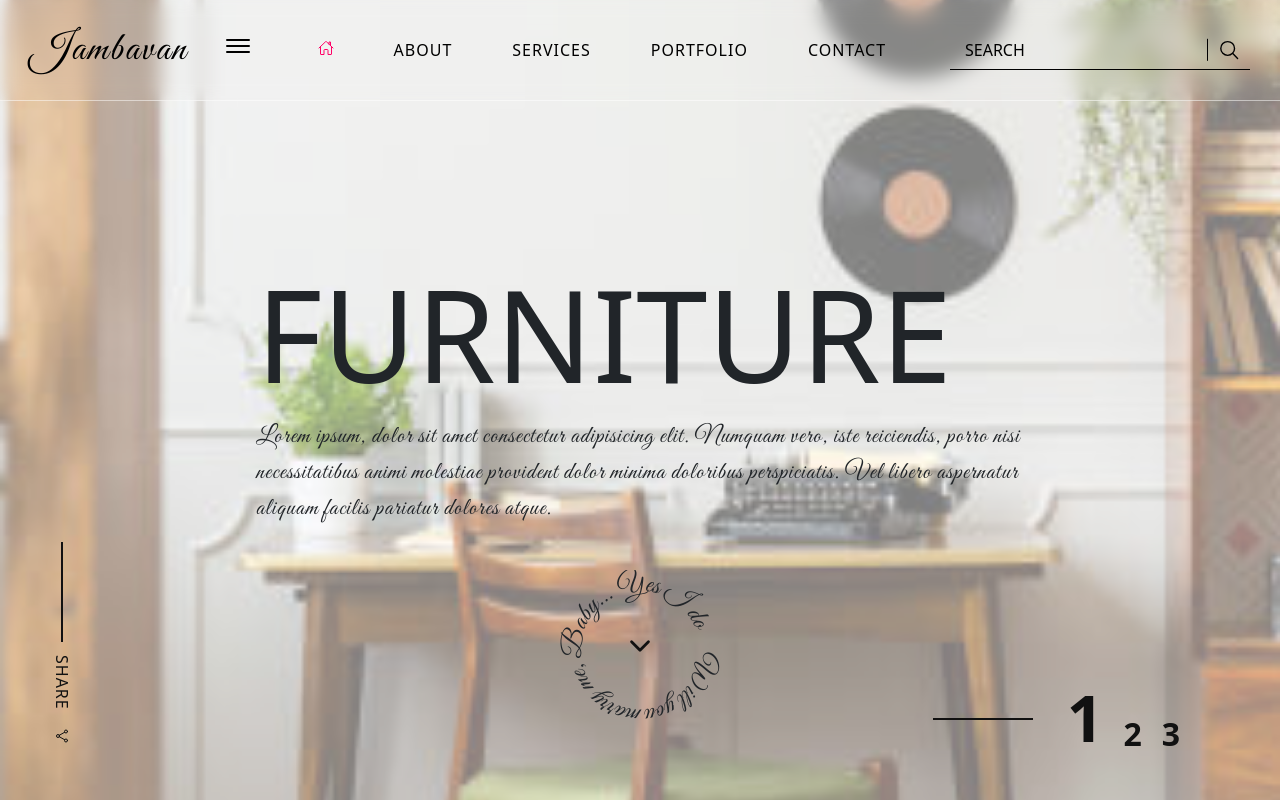
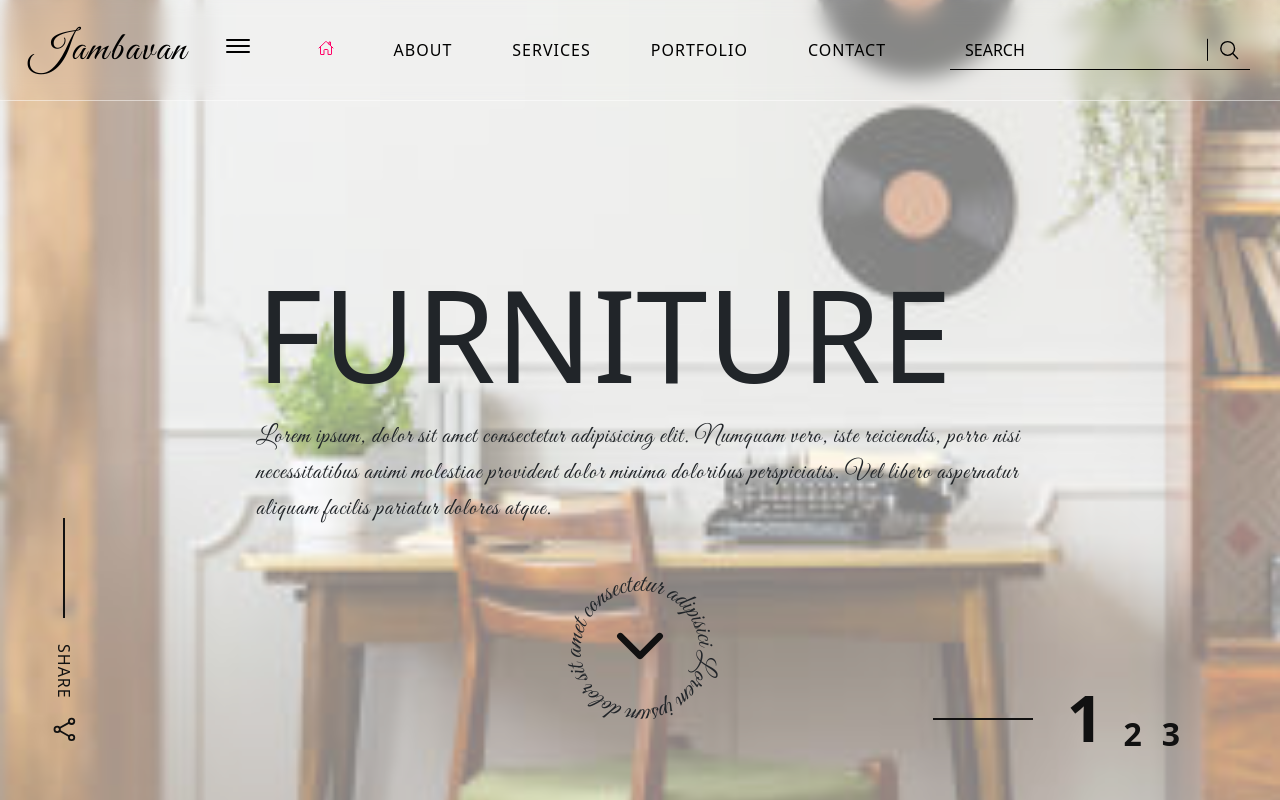
Before and after one commit to preema16/weddingEventPlanner, a plain HTML site: page index.html in a window 1280 px wide. Drawn offline with nearby package versions, Linux system fonts and the light colour scheme.

Commit message:
version 3

```diff
--- a/index.html
+++ b/index.html
@@ -107,7 +107,8 @@
         <div class="lead">
             <svg viewBox="0 0 100 100" width="100" height="100">
                 <defs>
-                    <path id="circle" d="
+                    <path id="circle"
+                    d="
                     M 50, 50
                     m -37, 0
                     a 37,37 0 1,1 74,0
@@ -115,7 +116,7 @@
                 </defs>
                 <text font-size="17">
                     <textPath xlink:href="#circle">
-                        Will you marry me, Baby... Yes I do
+                        Lorem ipsum dolor sit amet consectetur adipisicing...
                     </textPath>
                 </text>
             </svg>
@@ -136,8 +137,8 @@
                 <div class="row">
                     <div class="col-lg-6">
                         <div class="img-box">
-                            <img src="./images/pexels-kseniachernaya-11112736.jpg" alt="" class="img-fluid" />
-                            <img src="./images/pexels-pavel-danilyuk-6873891.jpg" alt="" class="corner-img" />
+                            <img src="./images/aboutUsbig.jpg" alt="" class="img-fluid" />
+                            <img src="./images/aboutUssmall.jpg" alt="" class="corner-img" />
                         </div>
                     </div>
                     <div class="col-lg-6">
--- a/main.js
+++ b/main.js
@@ -38,6 +38,7 @@ const sectionNavigator = name => {
     });
 };
 
+
 //navigation to sections
 window.addEventListener('load', () => {
     const navList = document.querySelectorAll('.nav-btn');
--- a/style.css
+++ b/style.css
@@ -328,7 +328,7 @@ header.active {
     color: #111111;
 }
 
-.share a ioc-icon {
+.share a ion-icon {
     font-size: 1.8em;
 }
 
@@ -347,16 +347,17 @@ header.active {
     position: absolute;
     z-index: 1100;
     color: #111111;
+    animation: flink 1s linear infinite;
 }
 
 .move-down ion-icon {
-    font-size: 1.5em;
+    font-size: 3.5em;
 }
 
 @keyframes flink {
     from {
         opacity: 1;
-        ;
+
     }
 
     to {
@@ -380,7 +381,6 @@ header.active {
     from {
         transform: rotateZ(0);
     }
-
     to {
         transform: rotateZ(360deg);
     }
```
Also changed, not shown: images/aboutUsbig.jpg (added), images/aboutUssmall.jpg (added).
